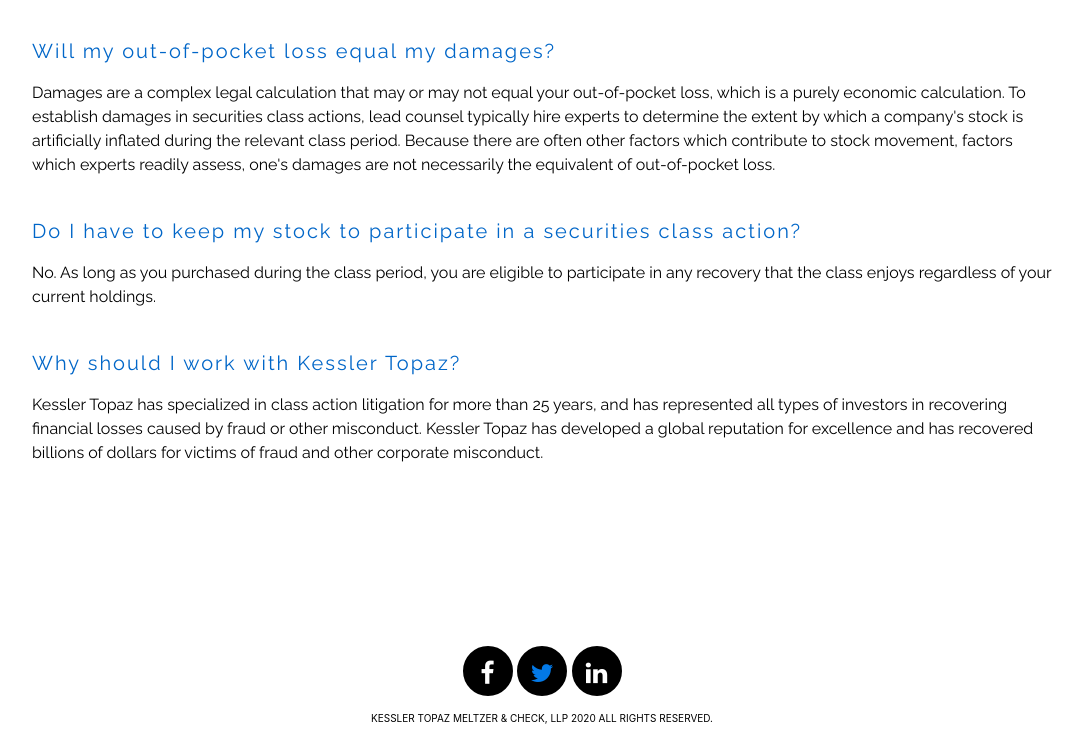
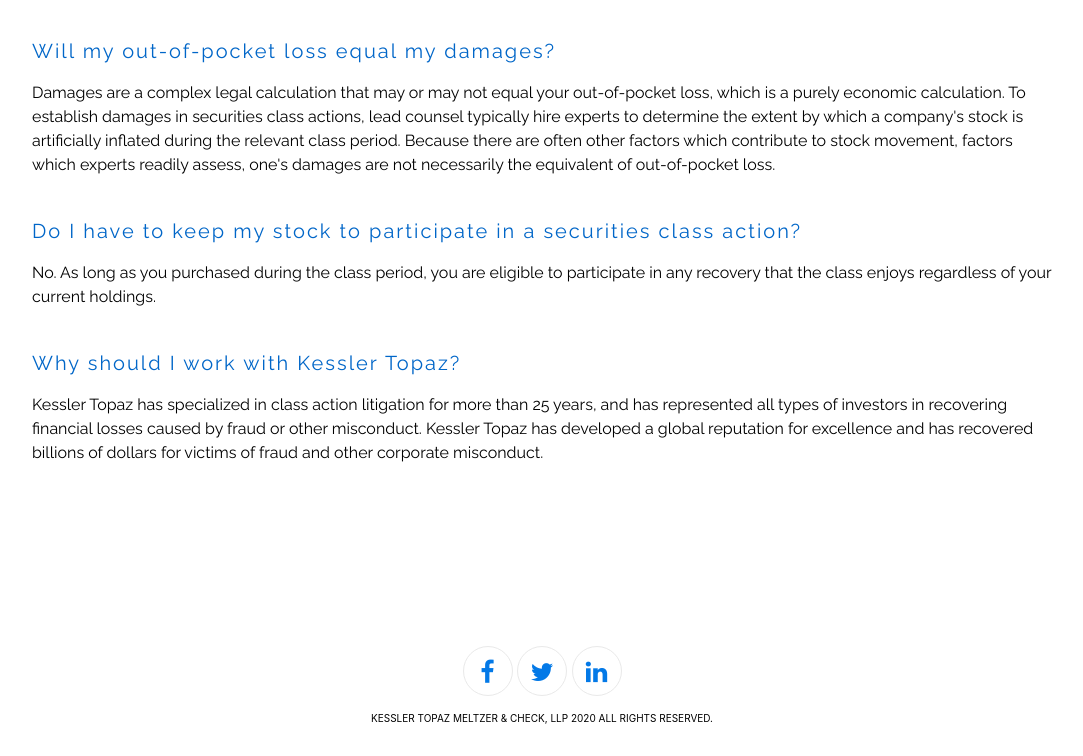
Before and after one commit to nlasusa/KTMC-new2021, a plain HTML site: page FAQs.html in a window 1280 px wide. Shown: the part 1788-2544 px from the top of the page, without its empty margins (98-1181 px from the left). Drawn offline with nearby package versions, Linux system fonts and the light colour scheme; a script that the page names is missing; a web font is replaced by a local one.

Commit message:
updated social buttons

```diff
--- a/assets/css/socialmediabuttons.css
+++ b/assets/css/socialmediabuttons.css
@@ -13,12 +13,12 @@
       cursor: pointer;
       width: 50px;
       height: 50px;
-      border:2px solid rgb(0, 0, 0); /* add border to the buttons */
+      border:1px solid rgb(233, 233, 233);
       padding: 0px;
       text-decoration: none;
       text-align: center;
       color: #fff;
-      background-color: black;
+      background-color: white;
       font-size: 25px;
       font-weight: normal;
       line-height: 2em;
@@ -29,14 +29,14 @@
 
   .smGlobalBtn:hover {
     color: rgb(20, 20, 20);
-    background: white;
     border-color: rgb(142, 177, 37);  /* change the border color on mouse hover */
+    text-decoration: none;
   }
 
   /* facebook button class*/
   .facebookBtn{
-    background:black;
-    color: white;
+    background: white;
+    color: #0379e7;
   }
 
   .facebookBtn:before{ /* use :before to add the relevant icons */
@@ -52,7 +52,7 @@
 
   /* twitter button class*/
   .twitterBtn{
-    background:black;
+    background: white;
     color: #0379e7;
   }
 
@@ -86,8 +86,8 @@
 
   /* linkedin button class*/
   .linkedinBtn{
-    background:black;
-    color: white;
+    background: white;
+    color: #0379e7;
   }
 
   .linkedinBtn:before{
```
